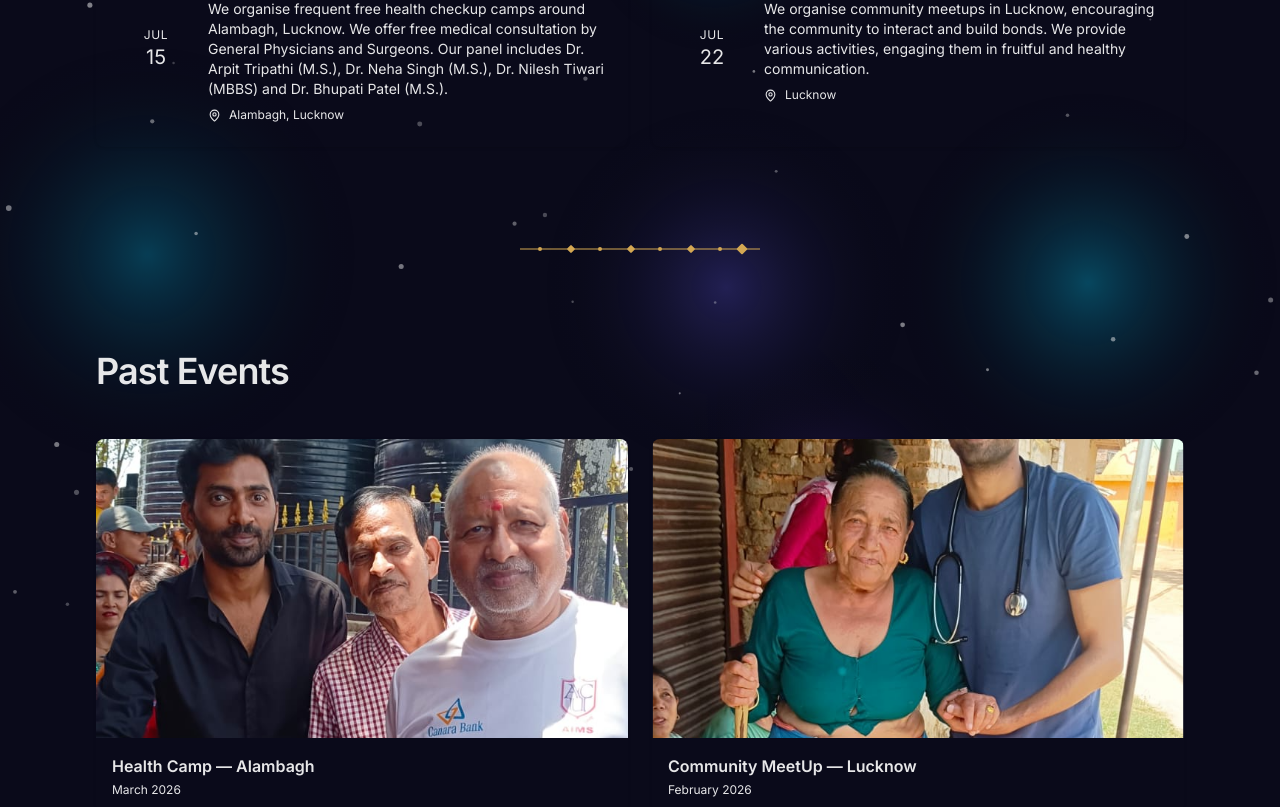
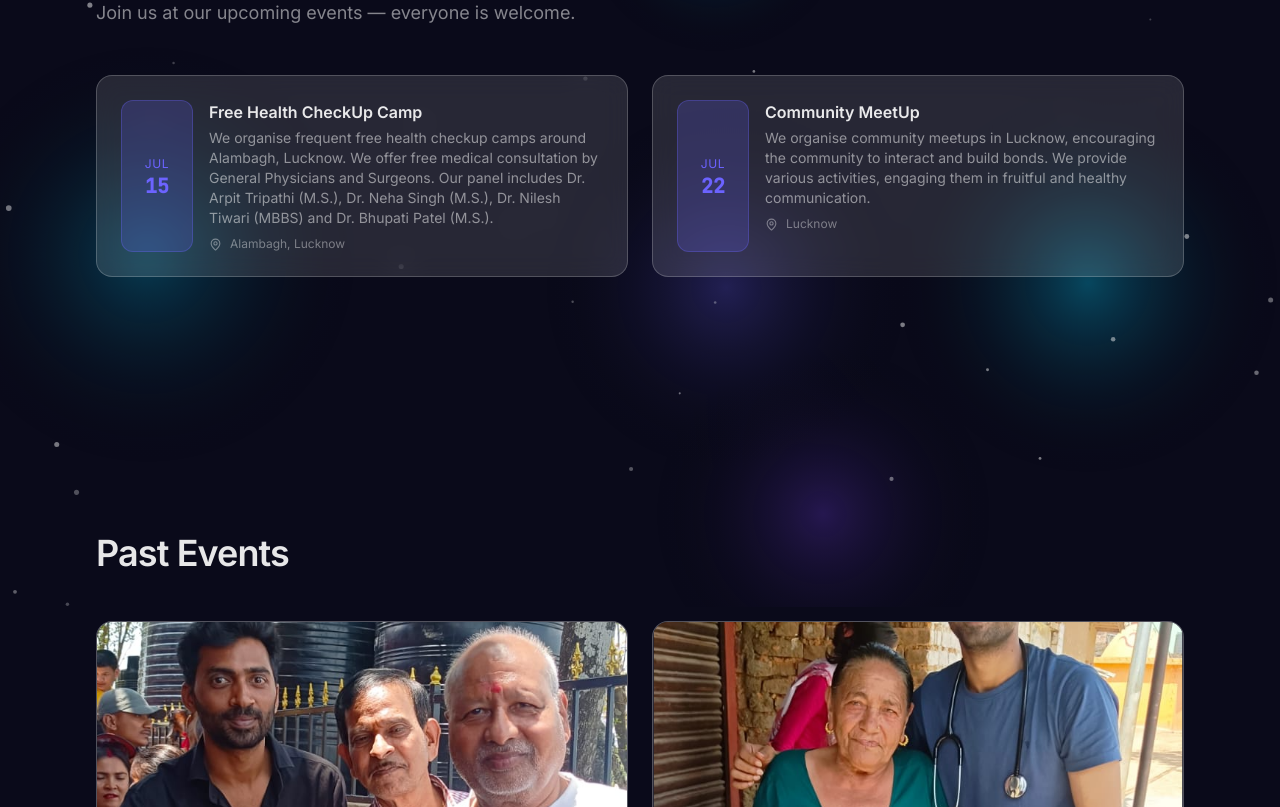
Before and after one commit to knee-tesh/aatmiya, a Next.js app: page /events in a window 1280 px wide. Shown: the part 193-1000 px from the top of the page. Built offline with nearby package versions, Linux system fonts and the light colour scheme.

Commit message:
feat: glassmorphism events page

```diff
--- a/src/pages/events.js
+++ b/src/pages/events.js
@@ -1,114 +1,69 @@
-import Navbar from "@/components/Navbar";
-import Footer from "@/components/Footer";
-import SectionDivider from "@/components/SectionDivider";
 import Image from "next/image";
 import { motion } from "framer-motion";
 import { MapPin } from "lucide-react";
+import GlassCard from "@/components/GlassCard";
+import { upcomingEvents, pastEvents } from "@/data/events";
 
-const upcomingEvents = [
-  {
-    month: "JUL",
-    day: "15",
-    title: "Free Health CheckUp Camp",
-    desc: "We organise frequent free health checkup camps around Alambagh, Lucknow. We offer free medical consultation by General Physicians and Surgeons. Our panel includes Dr. Arpit Tripathi (M.S.), Dr. Neha Singh (M.S.), Dr. Nilesh Tiwari (MBBS) and Dr. Bhupati Patel (M.S.).",
-    time: "Alambagh, Lucknow",
-  },
-  {
-    month: "JUL",
-    day: "22",
-    title: "Community MeetUp",
-    desc: "We organise community meetups in Lucknow, encouraging the community to interact and build bonds. We provide various activities, engaging them in fruitful and healthy communication.",
-    time: "Lucknow",
-  },
-];
+const stagger = {
+  initial: {},
+  whileInView: { transition: { staggerChildren: 0.1 } },
+  viewport: { once: true, amount: 0.3 },
+};
 
-const pastEvents = [
-  { img: "/images/IMG-20260707-WA0002.png", title: "Health Camp — Alambagh", date: "March 2026" },
-  { img: "/images/IMG-20260707-WA0003.png", title: "Community MeetUp — Lucknow", date: "February 2026" },
-];
+const cardFade = {
+  initial: { opacity: 0, y: 24 },
+  whileInView: { opacity: 1, y: 0 },
+  transition: { duration: 0.6, ease: "easeOut" },
+};
 
 export default function Events() {
   return (
     <>
-      <Navbar />
-      <main id="main-content">
-        <section className="section-spacing">
+      <section className="py-20 md:py-32">
         <div className="max-content">
           <div className="mb-12">
-              <h1 className="font-prata text-4xl md:text-5xl mb-4">Moments That Matter</h1>
-              <p className="font-source-serif text-lg text-ink/60">
-                Join us at our upcoming events — everyone is welcome.
-              </p>
+            <h1 className="text-4xl md:text-5xl mb-4">Moments That Matter</h1>
+            <p className="font-inter text-lg text-white/50">Join us at our upcoming events — everyone is welcome.</p>
           </div>
-            <motion.div
-              className="grid grid-cols-1 md:grid-cols-2 gap-6"
-              initial="initial"
-              whileInView="animate"
-              viewport={{ once: true, amount: 0.3 }}
-              variants={{ initial: {}, animate: { transition: { staggerChildren: 0.1 } } }}
-            >
+          <motion.div className="grid grid-cols-1 md:grid-cols-2 gap-6" {...stagger}>
             {upcomingEvents.map((event, i) => (
-                <motion.div
-                  key={i}
-                  className="bg-cotton rounded-lg p-6 shadow-sm flex gap-4"
-                  variants={{
-                    initial: { opacity: 0, y: 24 },
-                    animate: { opacity: 1, y: 0, transition: { duration: 0.6, ease: "easeOut" } },
-                  }}
-                >
-                  <div className="bg-walnut text-cotton rounded-md px-4 py-3 text-center min-w-[72px] flex flex-col items-center justify-center">
-                    <span className="font-inter text-xs tracking-wider uppercase">{event.month}</span>
-                    <span className="font-prata text-xl leading-none mt-1">{event.day}</span>
+              <GlassCard key={i} variant="strong" className="p-6 flex gap-4" {...cardFade}>
+                <div className="bg-aurora/20 text-aurora rounded-xl px-4 py-3 text-center min-w-[72px] flex flex-col items-center justify-center border border-aurora/30">
+                  <span className="font-inter text-xs tracking-wider uppercase">{event.date.split(" ")[0]}</span>
+                  <span className="font-mono text-xl font-bold leading-none mt-1">{event.date.split(" ")[1]}</span>
                 </div>
                 <div className="flex-1">
                   <h3 className="font-inter text-base font-semibold mb-1">{event.title}</h3>
-                    <p className="font-source-serif text-sm text-ink/70 mb-2">{event.desc}</p>
-                    <div className="flex items-center gap-2 text-ink/50">
+                  <p className="font-inter text-sm text-white/50 mb-2">{event.desc}</p>
+                  <div className="flex items-center gap-2 text-white/40">
                     <MapPin size={13} />
-                      <span className="font-inter text-xs">{event.time}</span>
+                    <span className="font-inter text-xs">{event.location}</span>
                   </div>
                 </div>
-                </motion.div>
+              </GlassCard>
             ))}
           </motion.div>
         </div>
       </section>
 
-        <SectionDivider />
-
-        <section className="section-spacing bg-parchment/50">
+      <section className="py-20 md:py-32">
         <div className="max-content">
-            <h2 className="font-prata text-3xl md:text-4xl mb-12">Past Events</h2>
-            <motion.div
-              className="grid grid-cols-1 lg:grid-cols-2 gap-6"
-              initial="initial"
-              whileInView="animate"
-              viewport={{ once: true, amount: 0.3 }}
-              variants={{ initial: {}, animate: { transition: { staggerChildren: 0.1 } } }}
-            >
+          <h2 className="text-3xl md:text-4xl mb-12">Past Events</h2>
+          <motion.div className="grid grid-cols-1 lg:grid-cols-2 gap-6" {...stagger}>
             {pastEvents.map((event, i) => (
-                <motion.div
-                  key={i}
-                  className="bg-cotton rounded-lg overflow-hidden shadow-sm"
-                  variants={{
-                    initial: { opacity: 0, y: 24 },
-                    animate: { opacity: 1, y: 0, transition: { duration: 0.6, ease: "easeOut" } },
-                  }}
-                >
+              <GlassCard key={i} variant="strong" className="overflow-hidden" {...cardFade}>
                 <div className="relative aspect-[16/9]">
                   <Image src={event.img} alt={event.title} fill sizes="(max-width: 1024px) 100vw, 50vw" className="object-cover" />
                 </div>
                 <div className="p-4">
                   <h3 className="font-inter text-base font-semibold">{event.title}</h3>
-                    <p className="font-inter text-xs text-walnut mt-1">{event.date}</p>
+                  <p className="font-inter text-xs text-aurora mt-1">{event.date}</p>
                 </div>
-                </motion.div>
+              </GlassCard>
             ))}
           </motion.div>
         </div>
       </section>
-      </main>
-      <Footer />
     </>
   );
 }
```
Lines whose indentation alone changed are shown as unchanged.
